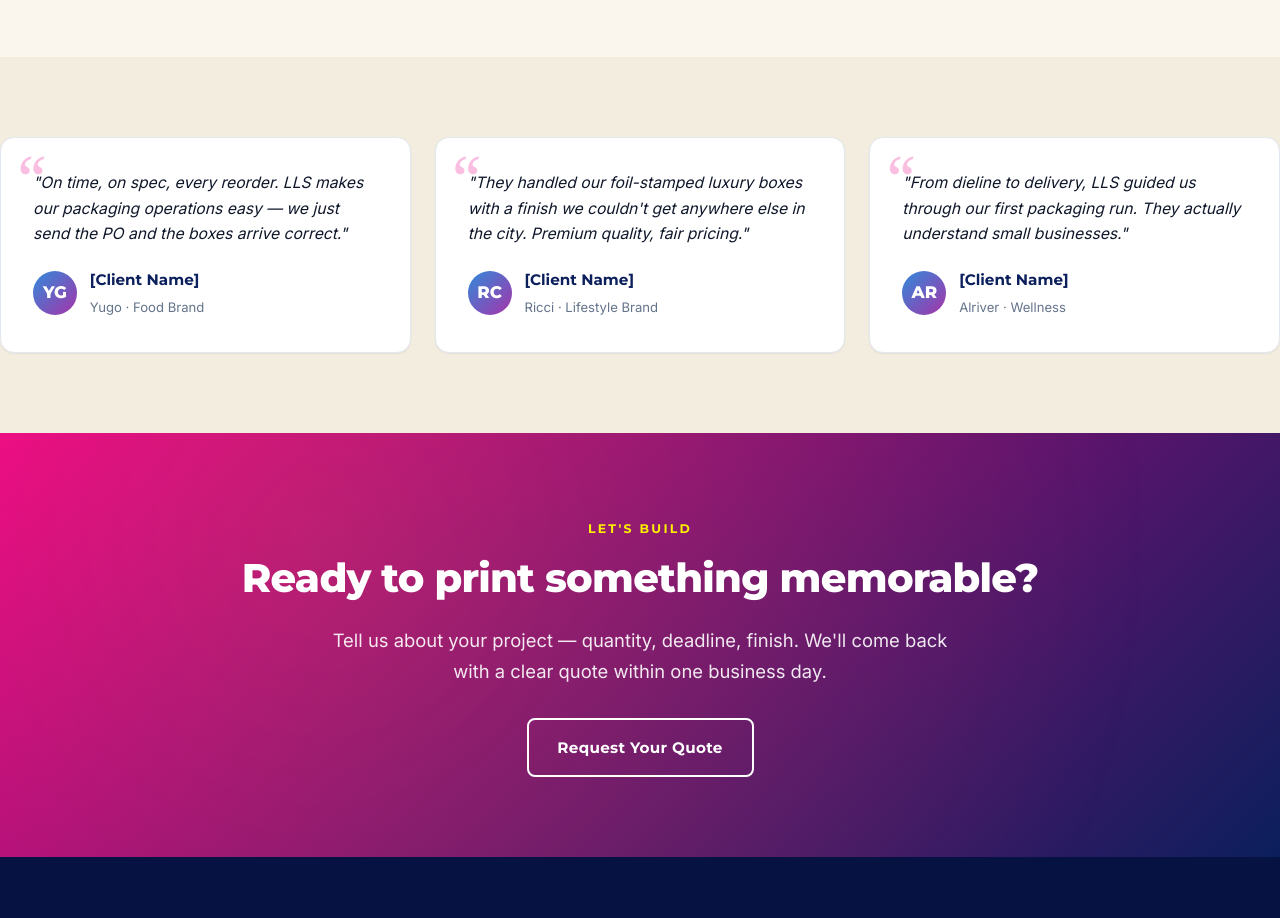
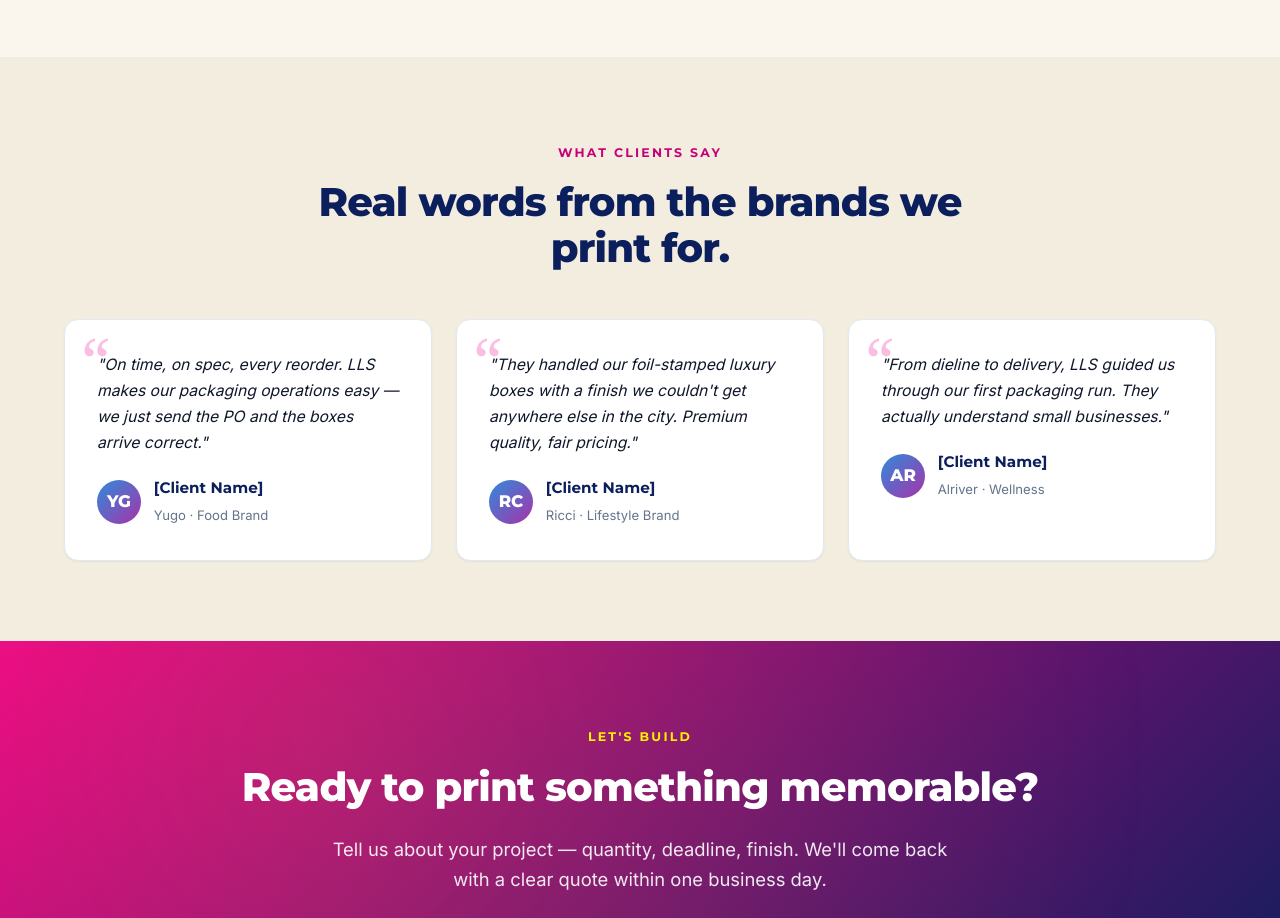
Before and after one commit to JuanCyriljosh/lls-printing, a plain HTML site: page index.html in a window 1280 px wide. Shown: the part 4480-5398 px from the top of the page. Drawn offline with Linux system fonts and the light colour scheme.

Commit message:
index.html

```diff
--- a/index.html
+++ b/index.html
@@ -241,6 +241,11 @@
 
 <!-- TESTIMONIALS -->
 <section class="band-gray">
+  <div class="container">
+    <div class="section-title reveal" style="text-align:center;margin-left:auto;margin-right:auto;">
+      <span class="eyebrow">What Clients Say</span>
+      <h2>Real words from the brands we print for.</h2>
+    </div>
     <div class="testimonials-grid">
       <div class="testimonial">
         <blockquote>"On time, on spec, every reorder. LLS makes our packaging operations easy &mdash; we just send the PO and the boxes arrive correct."</blockquote>
```
